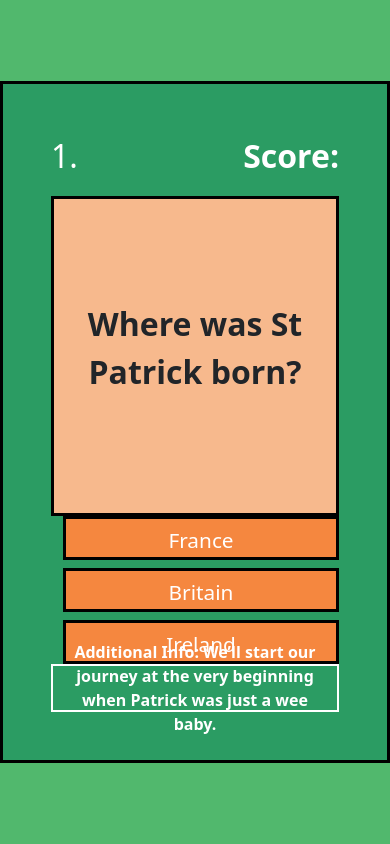
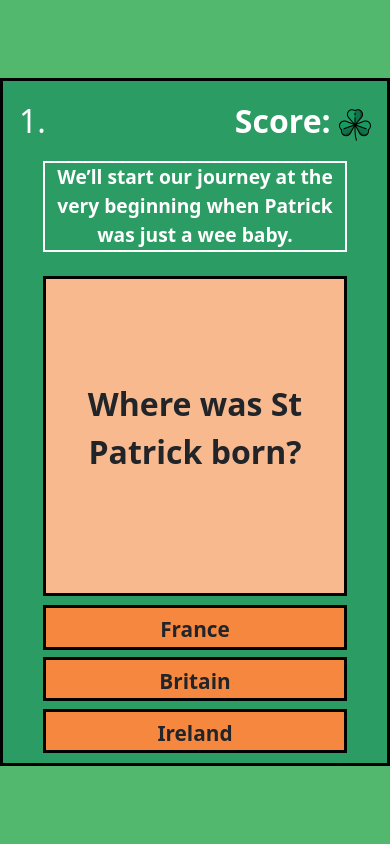
Before and after one commit to Manojlovic1998/Hackathon2021-team27, a Flask app: page /first_question in a window 390 px wide. Shown: the part 58-902 px from the top of the page. Run offline with Flask 2, Linux system fonts and the light colour scheme.

Commit message:
Add style for mobile and tablet devices

```diff
--- a/static/css/style.css
+++ b/static/css/style.css
@@ -81,11 +87,27 @@ body {
     background: #f7b98d;
     border: 3px solid #000000;
     min-height: 20rem;
+    width: 19rem;
     max-height: fit-content;
+    margin: 0 auto 0 auto;
 }
 
 .question-wrap>*{
     font-size: 2rem;
+}
+
+.answers-wrap {
+    margin: 0.6rem auto 0 auto;
+    width: 19rem;
+}
+
+.additionalInfo-question {
+    width: 19rem;
+}
+
+.answer-messages {
+    width: 19rem;
+    margin: 0.6rem auto 0 auto;
 }
 
 .question-number-wrap {
@@ -103,6 +125,11 @@ body {
     font-size: 2rem;
     width: fit-content;
 }
+
+.score-shamrock{
+    height: 2rem;
+}
+
 .question-border {
     border: 3px solid #000000;
 }
@@ -111,9 +138,13 @@ body {
     background-color: #ff883e;
 }
 
-.additionalInfo-question{
+.additionalInfo-question {
     border: 2px solid #ffffff;
-    height: 3rem;
+    margin: 0 auto 0 auto;
+}
+
+.additionalInfo-question>* {
+    font-size: 1.2rem;
 }
 
 .answer-btn {
--- a/templates/questions.html
+++ b/templates/questions.html
@@ -4,24 +4,31 @@
 
 <div class="hero-section position-absolute align-items-center d-flex w-100">
     <div class="container">
-        <div class="question-row-wrap row text-center p-5">
-            <div class="question-number-wrap px-0">
-                <p class="text-white wf-bold question-number">{{ next_question }}.</p>
-                <p id="scoreNumber" class="score-number text-white fw-bold">Score: </p>
+        <div class="question-row-wrap row text-center p-md-5">
+            <!-- Question and score count. -->
+            <div class="question-number-wrap px-0 mt-3">
+                <p class="text-white wf-bold question-number ms-3 ms-md-0">{{ next_question }}.</p>
+                <p id="scoreNumber" class="score-number text-white fw-bold me-3 me-md-0">Score:
+                    <img class="score-shamrock" src="{{ url_for('static', filename='img/shamrock.svg') }}" alt="Green shamrock.">
+                </p>
+            </div>
+            <!-- Additional information about the question is provided below. -->
+            <div class="d-flex additionalInfo-question justify-content-center align-items-center mb-4">
+                <p class="text-white fw-bold m-0"> {{ questions[question_nr].more_info }}</p>
             </div>
             <!-- Question is rendered below.-->
-            <div class="question-wrap col-12 col-md-6 d-flex justify-content-center align-items-center">
+            <div class="question-wrap col-md-6 d-flex justify-content-center align-items-center">
                 <p class="text-black fw-bold">{{ questions[question_nr].question }}</p>
             </div>
             <!-- Answers fields are rendered below. -->
-            <div class="answers-wrap d-flex flex-column pe-0 justify-content-between col-12 col-md-6" id="answers">
+            <div class="answers-wrap d-flex flex-column ps-0 ps-md-2 pe-0 justify-content-between" id="answers">
                 {% for answer in answers %}
-                    <button class="w-100 text-center btn text-white answer-btn">{{ answer }}</button>
+                    <button class="w-100 text-center btn text-black fw-bold answer-btn">{{ answer }}</button>
                 {% endfor %}
            </div>
            <!-- Answers fail or pass messages are rendered below. -->
-           <div class="anwser-messages px-0">
-                <div class="correct-answer-message w-100 d-flex flex-column justify-content-around mb-4 d-none" id="correct">
+           <div class="answer-messages px-0">
+                <div class="correct-answer-message d-flex flex-column justify-content-around w-100 mb-4 d-none" id="correct">
                     <p class="text-black">CORRECT! Congratulations, you have won 1 Shamrock.</p>
                     <a href="{{ url_for('questions_loop', current_question=next_question) }}" class="btn text-white text-center">Next question</a>
                 </div>
@@ -31,10 +38,6 @@
                     <a href="{{ url_for('questions_loop', current_question=next_question) }}" class="btn text-white text-center">Next question</a>
                 </div>
            </div>
-           <!-- Additional information about the question is provided below. -->
-            <div class="w-100 d-flex additionalInfo-question justify-content-center align-items-center">
-                <p class="text-white fw-bold m-0">Additional Info: {{ questions[question_nr].more_info }}</p>
-            </div>
         </div>
     </div>
 
```
Also changed, not shown: other parts of static/css/style.css (+76 -4 lines), static/img/shamrock.svg (added).
